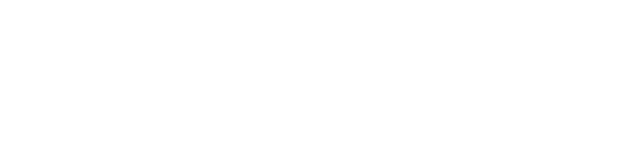
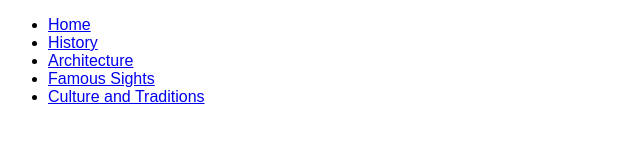
Before and after one commit to Tehillah05/favetown_website, a plain HTML site: page index.html in a window 1280 px wide. Shown: the whole page, without its empty margins (0-640 px from the left). Drawn offline with Linux system fonts and the light colour scheme.

Commit message:
New pages have been added.

```diff
--- a/index.html
+++ b/index.html
@@ -4,13 +4,21 @@
     <head>
         <meta charset="utf-8">
         <meta name="viewport" content="width=device-width, initial-scale=1.0, shrink-to-fit=no">
-        <title>Livingstone City</title>
+        <title>Istanbul City</title>
+        <link rel="icon" type="images/png" href="icon.png"/>
+        <link rel="stylesheet" href="styles.css"/>
     </head>
     <body>
-        <div>
-
-        </div>
-
+        <!-- Navigation bar links -->
+        <nav>
+            <ul>
+                <li class="nav-item"><a class="nav-link" href="index.html">Home</a></li>
+                <li class="nav-item"><a class="nav-link" href="history.html">History</a></li>
+                <li class="nav-item"><a class="nav-link" href="architecture.html">Architecture</a></li>
+                <li class="nav-item"><a class="nav-link" href="sights.html">Famous Sights</a></li>
+                <li class="nav-item"><a class="nav-link" href="culture.html">Culture and Traditions</a></li>
+            </ul>
+        </nav>
     </body>
 
 </html>
--- /dev/null
+++ b/styles.css
@@ -0,0 +1,4 @@
+/* Navbar Style*/
+.nav-item {
+    font: 1em sans-serif;
+}
```
Also changed, not shown: architecture.html (added), culture.html (added), history.html (added), images/icon.jfif (deleted), images/icon.png (added), sights.html (added).
